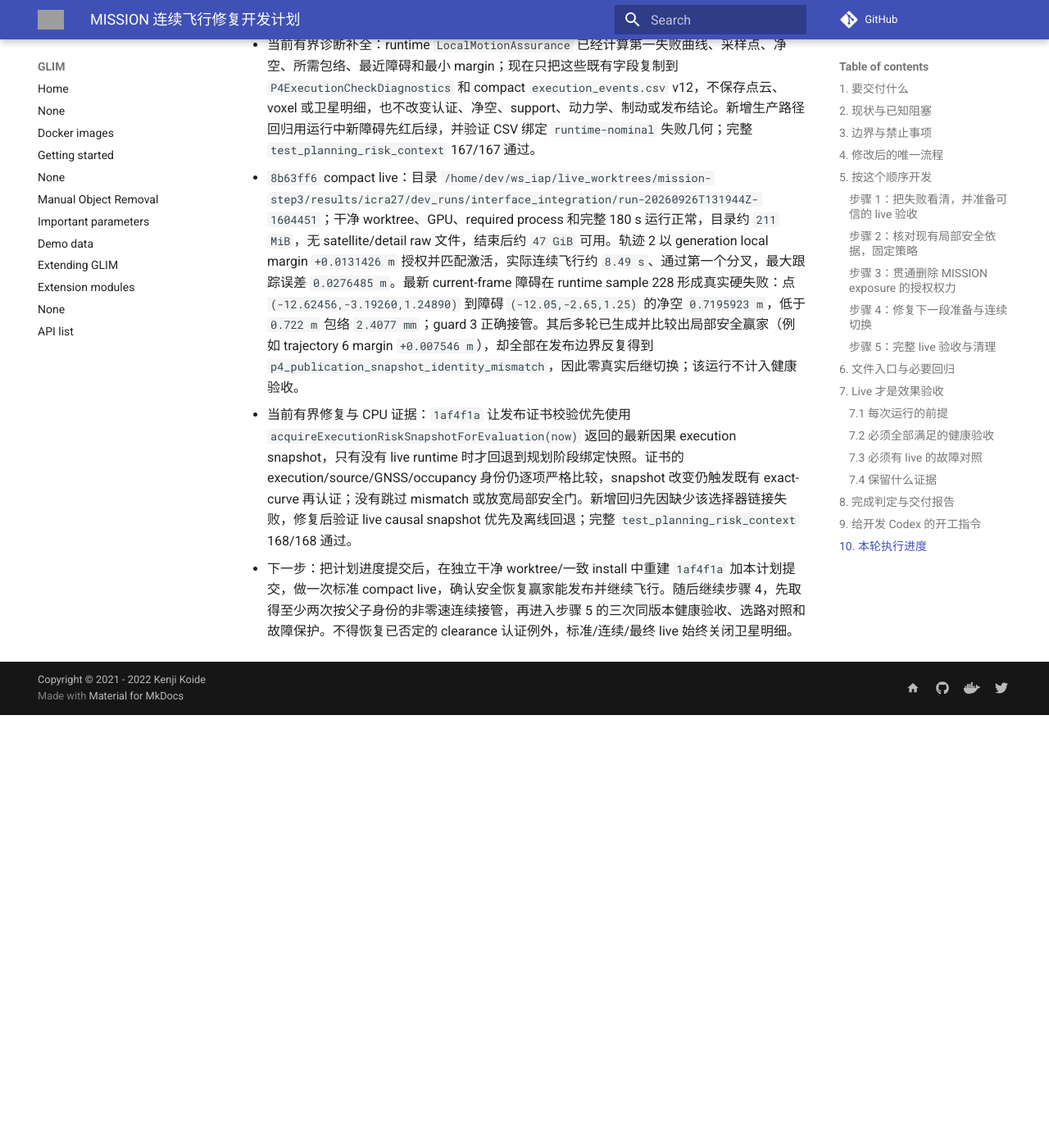
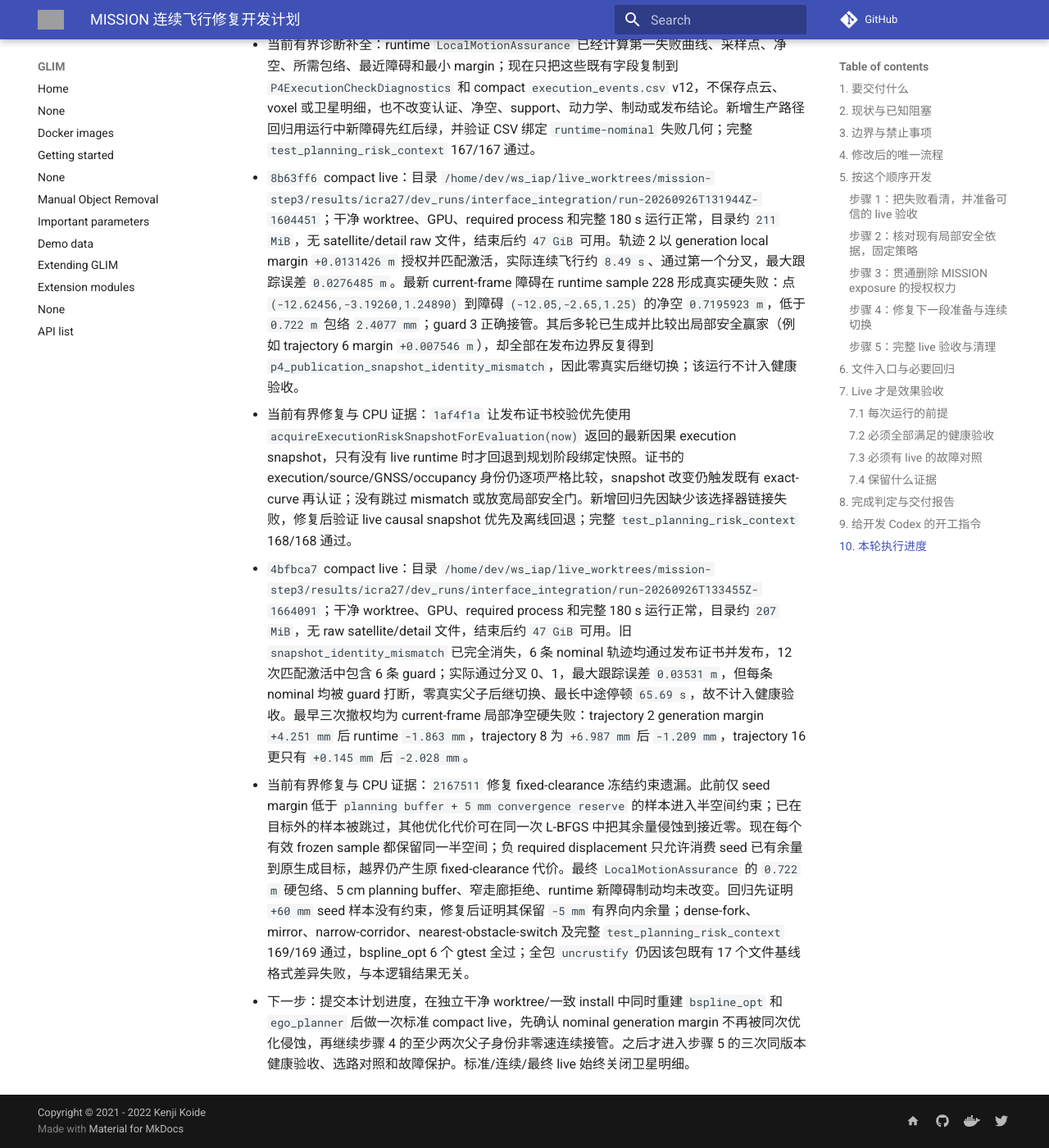
Before and after one commit to Printeger/iap, an MkDocs documentation site: the page built from docs/icra27/MISSION_CONTINUOUS_FLIGHT_IMPLEMENTATION_PLAN.md, in a window 1280 px wide and 1400 px high, scrolled down 17462 px. Shown: the whole window at 82% size. Built offline with MkDocs 1.6.1 and Material for MkDocs 9.7.7, drawn with Linux system fonts in a browser that asks for light colours; nearby versions of some CDN libraries; comment, search, counter and statistics services are not loaded; before the commit the page ends 18334 px from its top, so only the background shows below that; grey boxes are pictures that could not be loaded.

Commit message:
docs(icra27): record causal publication live

```diff
--- a/docs/icra27/MISSION_CONTINUOUS_FLIGHT_IMPLEMENTATION_PLAN.md
+++ b/docs/icra27/MISSION_CONTINUOUS_FLIGHT_IMPLEMENTATION_PLAN.md
@@ -255,7 +255,7 @@ symlink、非 tracked 且无进程占用后才能按精确路径删除。遵守
 
 ## 10. 本轮执行进度
 
-- 提交：步骤 1 为 `83fddbc`、`9f27a05`、`f6761b8`、`784d3d3`、`a4a35e9`、`30426ac`、`ffc118b`；步骤 2 为 `a751d5f`、`641b3ad`；步骤 3 为 `93bd62c`；步骤 4 为 `36e8236`、`24e8e74`、`1f59a51`、`8a2a526`、`04b46f4`、`0775497`、`825b7f0`、`f17f94a`、`88ccb46`、`0d08afc`、`0c7872e`、`5c66486`、`fe1a61c`、`ba4cd43`、`8b63ff6`、`1af4f1a`；磁盘与证据策略为 `64f6764`、`b772ed9`（均基于计划提交 `e675443`）。用户历史文件 `docs/whatsnext.md` 保持未跟踪、未修改。
+- 提交：步骤 1 为 `83fddbc`、`9f27a05`、`f6761b8`、`784d3d3`、`a4a35e9`、`30426ac`、`ffc118b`；步骤 2 为 `a751d5f`、`641b3ad`；步骤 3 为 `93bd62c`；步骤 4 为 `36e8236`、`24e8e74`、`1f59a51`、`8a2a526`、`04b46f4`、`0775497`、`825b7f0`、`f17f94a`、`88ccb46`、`0d08afc`、`0c7872e`、`5c66486`、`fe1a61c`、`ba4cd43`、`8b63ff6`、`1af4f1a`、`2167511`；磁盘与证据策略为 `64f6764`、`b772ed9`（均基于计划提交 `e675443`）。用户历史文件 `docs/whatsnext.md` 保持未跟踪、未修改。
 - 完成项：步骤 1 已补全 optimizer/refinement/manager/FSM 首因，continuous-flight analyzer 已拒绝 guard 伪后继、身份或父子链不符、零速切换、命令断流、required process 提前退出、短程停车、终点悬停不足和未由 odom 穿越四叉。步骤 2 已确认生产路径统一复用 `LocalMotionAssurance`/`LocalClearanceEvaluator` 且必要输入缺失时 fail closed；森林配置仍为 tracking `0.15 m`、safety margin `0.20 m`、surface `0.02 m`、`uncalibrated_default_v1`，故后续证据只适用于仿真/开发，不能冒充部署标定。步骤 3 已移除 MISSION exposure 的独立拒绝/制动权并保留真实风险诊断和排序；STRICT、局部净空、support/freshness、身份、动力学与制动门不变。
 - 失败首因：基线轨迹 5 为 `SUCCESSOR_CURVE_PREPARATION_FAILED` 且旧 detail 泄漏初始化占位；轨迹 9 为 P5 重复累计 prior episode 后 exposure braking。原始证据：`results/icra27/dev_runs/interface_integration/run-20260926T050049Z-450628/full-r01-risk/exports/planner_p4_risk_astar_debug.csv.execution_events.csv` 及同目录 `stdout.log`。步骤 3 干净 live 已证明旧 exposure 不再制动，但第一 actual B-spline 因 `local_clearance_margin_not_positive` 被硬局部门拒绝，下一冻结通道又继承失败候选的 `HOLD_REQUIRED`，故未首航；`bspline_count=0` 和零位移是结果，不是首因。
 - live 证据：步骤 3 使用独立 worktree/build/install，在 `93bd62c78b6dc7af731b25c6e2a71794d02b14eb` 运行 180 s；GPU preflight 通过、required processes 未提前退出、launch exit 0，manifest 为 `git_worktree_clean=true`。目录：`/home/dev/ws_iap/live_worktrees/mission-step3/results/icra27/dev_runs/interface_integration/run-20260926T081255Z-633590`。该失败运行不计入最终健康三次。
@@ -293,4 +293,6 @@ symlink、非 tracked 且无进程占用后才能按精确路径删除。遵守
 - 当前有界诊断补全：runtime `LocalMotionAssurance` 已经计算第一失败曲线、采样点、净空、所需包络、最近障碍和最小 margin；现在只把这些既有字段复制到 `P4ExecutionCheckDiagnostics` 和 compact `execution_events.csv` v12，不保存点云、voxel 或卫星明细，也不改变认证、净空、support、动力学、制动或发布结论。新增生产路径回归用运行中新障碍先红后绿，并验证 CSV 绑定 `runtime-nominal` 失败几何；完整 `test_planning_risk_context` 167/167 通过。
 - `8b63ff6` compact live：目录 `/home/dev/ws_iap/live_worktrees/mission-step3/results/icra27/dev_runs/interface_integration/run-20260926T131944Z-1604451`；干净 worktree、GPU、required process 和完整 180 s 运行正常，目录约 `211 MiB`，无 satellite/detail raw 文件，结束后约 `47 GiB` 可用。轨迹 2 以 generation local margin `+0.0131426 m` 授权并匹配激活，实际连续飞行约 `8.49 s`、通过第一个分叉，最大跟踪误差 `0.0276485 m`。最新 current-frame 障碍在 runtime sample 228 形成真实硬失败：点 `(-12.62456,-3.19260,1.24890)` 到障碍 `(-12.05,-2.65,1.25)` 的净空 `0.7195923 m`，低于 `0.722 m` 包络 `2.4077 mm`；guard 3 正确接管。其后多轮已生成并比较出局部安全赢家（例如 trajectory 6 margin `+0.007546 m`），却全部在发布边界反复得到 `p4_publication_snapshot_identity_mismatch`，因此零真实后继切换；该运行不计入健康验收。
 - 当前有界修复与 CPU 证据：`1af4f1a` 让发布证书校验优先使用 `acquireExecutionRiskSnapshotForEvaluation(now)` 返回的最新因果 execution snapshot，只有没有 live runtime 时才回退到规划阶段绑定快照。证书的 execution/source/GNSS/occupancy 身份仍逐项严格比较，snapshot 改变仍触发既有 exact-curve 再认证；没有跳过 mismatch 或放宽局部安全门。新增回归先因缺少该选择器链接失败，修复后验证 live causal snapshot 优先及离线回退；完整 `test_planning_risk_context` 168/168 通过。
-- 下一步：把计划进度提交后，在独立干净 worktree/一致 install 中重建 `1af4f1a` 加本计划提交，做一次标准 compact live，确认安全恢复赢家能发布并继续飞行。随后继续步骤 4，先取得至少两次按父子身份的非零速连续接管，再进入步骤 5 的三次同版本健康验收、选路对照和故障保护。不得恢复已否定的 clearance 认证例外，标准/连续/最终 live 始终关闭卫星明细。
+- `4bfbca7` compact live：目录 `/home/dev/ws_iap/live_worktrees/mission-step3/results/icra27/dev_runs/interface_integration/run-20260926T133455Z-1664091`；干净 worktree、GPU、required process 和完整 180 s 运行正常，目录约 `207 MiB`，无 raw satellite/detail 文件，结束后约 `47 GiB` 可用。旧 `snapshot_identity_mismatch` 已完全消失，6 条 nominal 轨迹均通过发布证书并发布，12 次匹配激活中包含 6 条 guard；实际通过分叉 0、1，最大跟踪误差 `0.03531 m`，但每条 nominal 均被 guard 打断，零真实父子后继切换、最长中途停顿 `65.69 s`，故不计入健康验收。最早三次撤权均为 current-frame 局部净空硬失败：trajectory 2 generation margin `+4.251 mm` 后 runtime `-1.863 mm`，trajectory 8 为 `+6.987 mm` 后 `-1.209 mm`，trajectory 16 更只有 `+0.145 mm` 后 `-2.028 mm`。
+- 当前有界修复与 CPU 证据：`2167511` 修复 fixed-clearance 冻结约束遗漏。此前仅 seed margin 低于 `planning buffer + 5 mm convergence reserve` 的样本进入半空间约束；已在目标外的样本被跳过，其他优化代价可在同一次 L-BFGS 中把其余量侵蚀到接近零。现在每个有效 frozen sample 都保留同一半空间；负 required displacement 只允许消费 seed 已有余量到原生成目标，越界仍产生原 fixed-clearance 代价。最终 `LocalMotionAssurance` 的 `0.722 m` 硬包络、5 cm planning buffer、窄走廊拒绝、runtime 新障碍制动均未改变。回归先证明 `+60 mm` seed 样本没有约束，修复后证明其保留 `-5 mm` 有界向内余量；dense-fork、mirror、narrow-corridor、nearest-obstacle-switch 及完整 `test_planning_risk_context` 169/169 通过，bspline_opt 6 个 gtest 全过；全包 `uncrustify` 仍因该包既有 17 个文件基线格式差异失败，与本逻辑结果无关。
+- 下一步：提交本计划进度，在独立干净 worktree/一致 install 中同时重建 `bspline_opt` 和 `ego_planner` 后做一次标准 compact live，先确认 nominal generation margin 不再被同次优化侵蚀，再继续步骤 4 的至少两次父子身份非零速连续接管。之后才进入步骤 5 的三次同版本健康验收、选路对照和故障保护。标准/连续/最终 live 始终关闭卫星明细。
```
